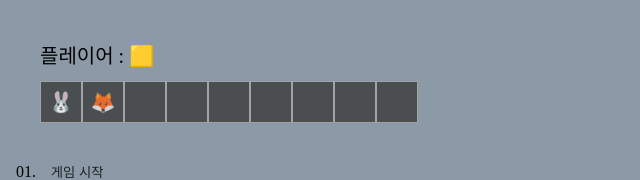
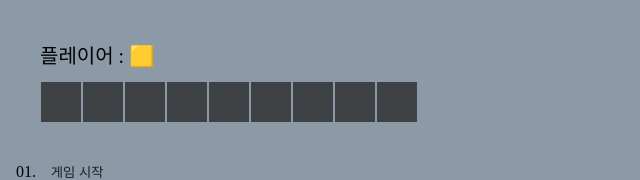
Before and after one commit to Yooniverse42/homework-react, a React (Vite) app in the folder tic-tac-toe/: page / in a window 1280 px wide. Shown: the top 180 px of the page, without its empty margins (0-640 px from the left). Built offline with nearby package versions, Linux system fonts and the light colour scheme.

Commit message:
버튼 클릭 시 PLAYER 삽입

```diff
--- a/tic-tac-toe/src/constants.js
+++ b/tic-tac-toe/src/constants.js
@@ -1 +1,5 @@
 export const PLAYER = { ONE: '🐰', TWO: '🦊' };
+
+export const PLAYER_COUNT = Object.keys(PLAYER).length;
+
+export const INITIAL_SQUARES = Array(9).fill(null);
--- a/tic-tac-toe/src/tic-tac-toe/components/Square/Square.jsx
+++ b/tic-tac-toe/src/tic-tac-toe/components/Square/Square.jsx
@@ -1,14 +1,15 @@
 import S from './Square.module.css';
-import { node } from 'prop-types';
+import { node, func } from 'prop-types';
 
 Square.propTypes = {
   children: node,
+  onPlay: func,
 };
 
-function Square({ children }) {
+function Square({ children, onPlay }) {
   const isDisabled = !!children;
   return (
-    <button className={S.component} disabled={isDisabled}>
+    <button className={S.component} onClick={onPlay} disabled={isDisabled}>
       {children}
     </button>
   );
--- a/tic-tac-toe/src/tic-tac-toe/components/Square/Square.module.css
+++ b/tic-tac-toe/src/tic-tac-toe/components/Square/Square.module.css
@@ -4,8 +4,8 @@
   display: flex;
   justify-content: center;
   align-items: center;
-  background: #3c3c3c;
-  border: 0.1px solid var(--primary-color, #a6a6a6);
+  background: #2d2d2d;
+  border: 0.1px solid var(--primary-color, #8c9aa7);
   padding: 0;
   color: var(--primary-color, #111);
   font-size: 20px;
--- a/tic-tac-toe/src/tic-tac-toe/components/Squares/Squares.jsx
+++ b/tic-tac-toe/src/tic-tac-toe/components/Squares/Squares.jsx
@@ -1,19 +1,38 @@
 import Square from '../Square/Square';
 import S from './Squares.module.css';
-import { PLAYER } from '@/constants';
+import { INITIAL_SQUARES, PLAYER, PLAYER_COUNT } from '@/constants';
+import { useState } from 'react';
 
 function Squares() {
+  const [squares, setSquares] = useState(INITIAL_SQUARES);
+
+  const handlePlay = (index) => () => {
+    setSquares((prev) => {
+      const next = prev.map((square, squareIndex) => {
+        if (squareIndex === index) {
+          return currentPlayer;
+        }
+        return square;
+      });
+
+      return next;
+    });
+  };
+
+  const gameIndex = squares.filter(Boolean).length;
+
+  const currentPlayer =
+    gameIndex % PLAYER_COUNT === 0 ? PLAYER.ONE : PLAYER.TWO;
+
   return (
     <div className={S.component}>
-      <Square>{PLAYER.ONE}</Square>
-      <Square>{PLAYER.TWO}</Square>
-      <Square></Square>
-      <Square></Square>
-      <Square></Square>
-      <Square></Square>
-      <Square></Square>
-      <Square></Square>
-      <Square></Square>
+      {squares.map((square, index) => {
+        return (
+          <Square key={index} onPlay={handlePlay(index)}>
+            {square}
+          </Square>
+        );
+      })}
     </div>
   );
 }
```
